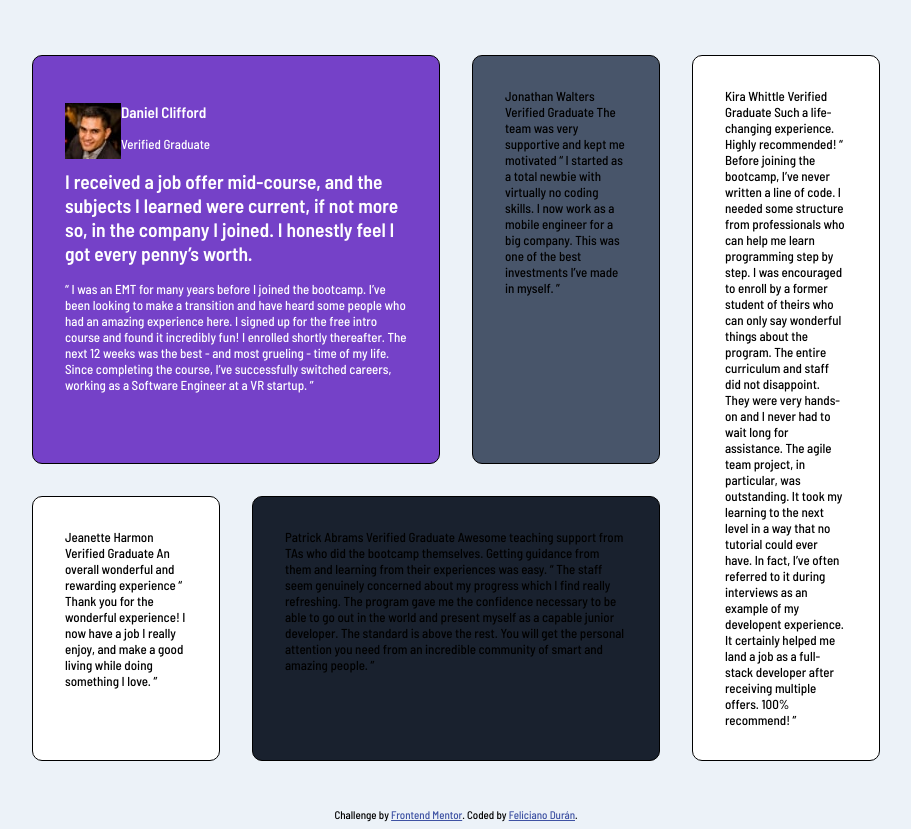
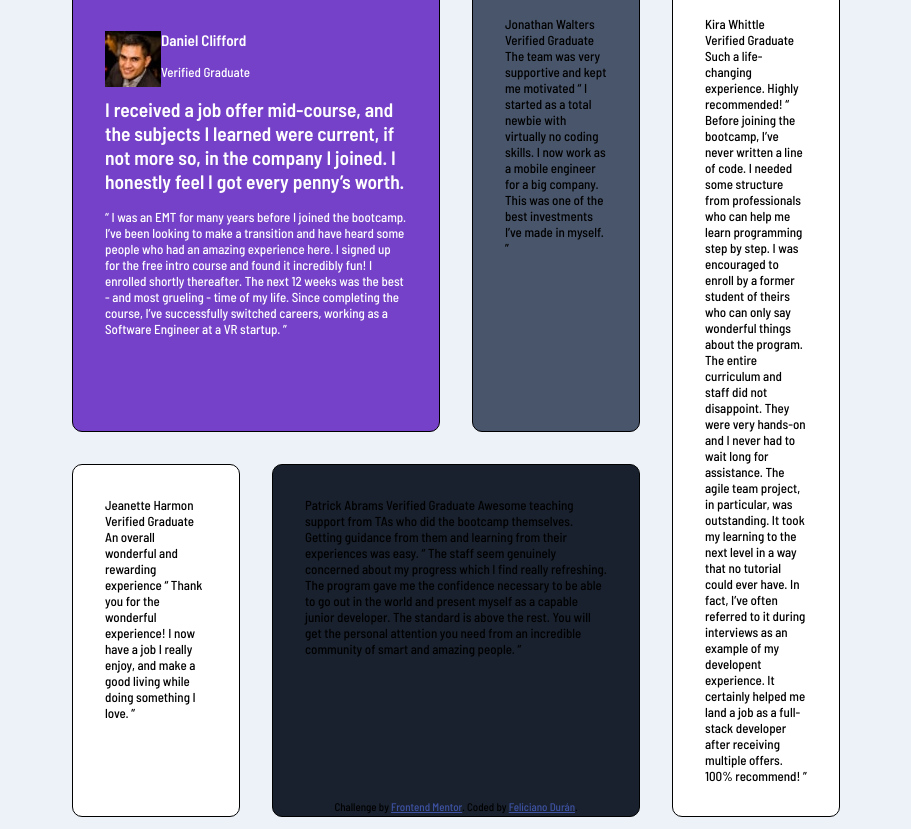
Before and after one commit to FelicianoDuran/testimonials-grid-section, a plain HTML site: page index.html in a window 1280 px wide. Shown: the whole page, without its empty margins (184-1095 px from the left). Drawn offline with Linux system fonts and the light colour scheme.

Commit message:
Sass update extension

```diff
--- a/css/style.css
+++ b/app/scss/scss/scss/_globals.scss
@@ -1,21 +1,31 @@
+*{
+    box-sizing: inherit;
+}
 body{
     font-family: 'Barlow Semi Condensed', sans-serif;
     font-size: 13px;
     background-color: hsl(210, 46%, 95%);
+    margin: 0px;
+    padding: 0px;
 }
+
 .attribution { font-size: 11px; text-align: center; bottom: 0;}
 .attribution a { color: hsl(228, 45%, 44%); }
 
 .container-grid{
     height: 100vh;
+    width: 60vw;
     display: grid;
+    margin: auto;
     grid-template-columns: repeat(4 , 1fr);
     align-content: center;
     justify-content: center;
-    padding: 0rem 12rem 0rem 12rem;
+
+    gap: 2rem;
+    grid-template-areas: "card1 card1 card2 card5"
+                         "card3 card4 card4 card5";
 }
 .container-grid > div{
-    margin: 1rem;
     border-radius: 10px;
     border: 1px solid black;
     padding: 2rem;
@@ -23,26 +33,28 @@ body{
 .container-grid  title{
     font-weight: 600;
 }
-.card-1{
-    background-color: hsl(263, 55%, 52%);
-    grid-column:  1 / 3;
-    color: white;
-}
 .circle{
     float: left;
 }
+.card-1{
+    grid-area: card1;
+    background-color: hsl(263, 55%, 52%);
+    color: white;
+}
 .card-2{
+   grid-area: card2;
    background-color: hsl(217, 19%, 35%);
 }
 .card-3{
+    grid-area: card3;
     background-color: white;
-    grid-column: 1 / 1;
 }
 .card-4{
+    grid-area: card4;
     background-color: hsl(219, 29%, 14%);
     grid-column: 2 / 4;
 }
 .card-5{
+    grid-area: card5;
     background-color: white;
-    grid-area: 1 / 4 / 3 / 4;
 }
--- /dev/null
+++ b/app/scss/scss/scss/style.scss
@@ -0,0 +1 @@
+@import "globals";
--- a/index.html
+++ b/index.html
@@ -10,14 +10,14 @@
 
   <link rel="preconnect" href="https://fonts.gstatic.com">
   <link href="https://fonts.googleapis.com/css2?family=Barlow+Semi+Condensed:wght@500;600&display=swap" rel="stylesheet">
-  <link rel="stylesheet" href="css/style.css">
+  <link rel="stylesheet" href="dist/style.css">
 </head>
 <body>
   <div class="container-grid">
     <div class="card-1">
         <div class="row">
           <div class="circle">
-            <img src="images/image-daniel.jpg" alt="" srcset="">
+            <img src="app/images/image-daniel.jpg" alt="" srcset="">
           </div>
           <div class="names">
               <h3>Daniel Clifford</h3>
```
Also changed, not shown: app/design/desktop-design.jpg (renamed from design/desktop-design.jpg), app/design/desktop-preview.jpg (renamed from design/desktop-preview.jpg), app/design/mobile-design.jpg (renamed from design/mobile-design.jpg), app/images/bg-pattern-quotation.svg (renamed from images/bg-pattern-quotation.svg), app/images/favicon-32x32.png (renamed from images/favicon-32x32.png), app/images/image-daniel.jpg (renamed from images/image-daniel.jpg), app/images/image-jeanette.jpg (renamed from images/image-jeanette.jpg), app/images/image-jonathan.jpg (renamed from images/image-jonathan.jpg), app/images/image-kira.jpg (renamed from images/image-kira.jpg), app/images/image-patrick.jpg (renamed from images/image-patrick.jpg), dist/style.css (added), 3 other files.
